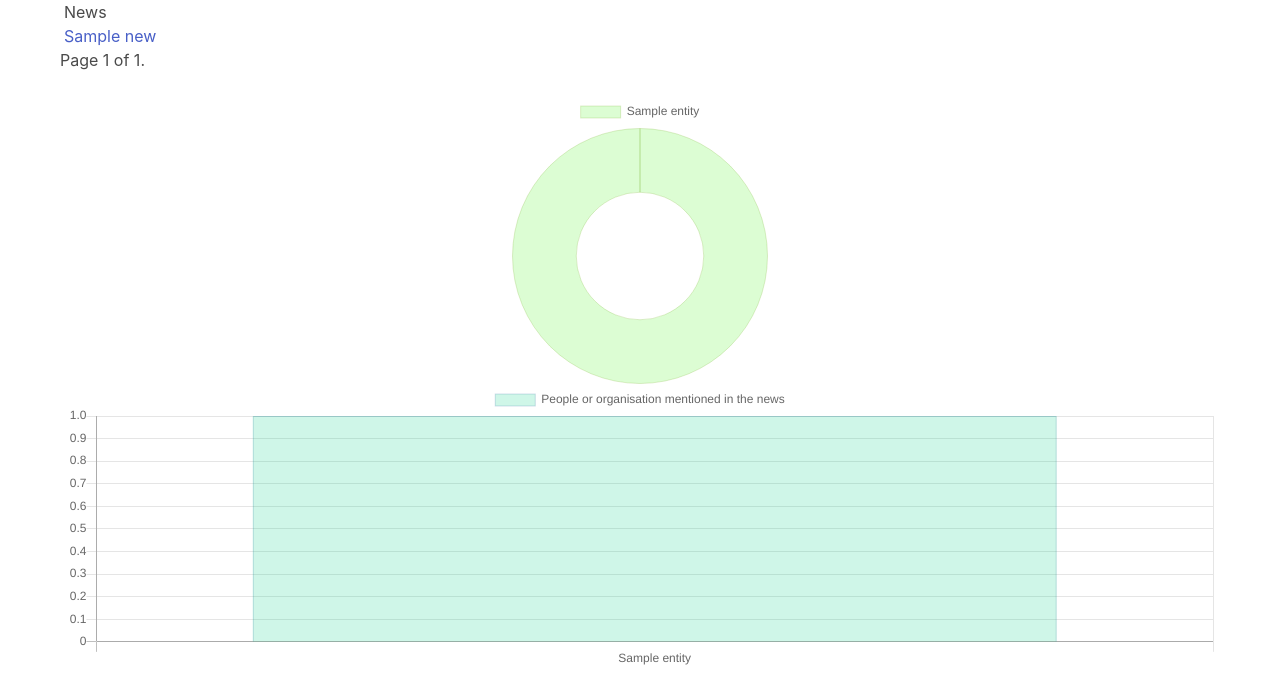
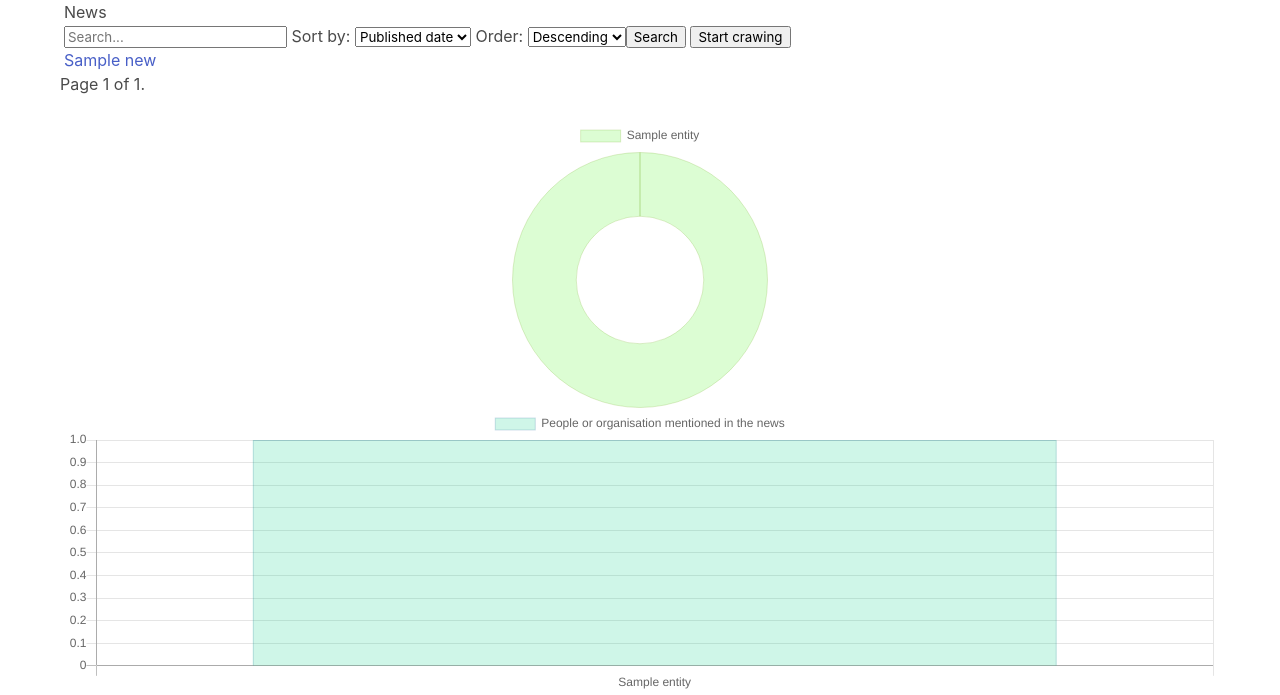
Before and after one commit to SSIvanov19/a-data-pro-internship-2022, a Django app: page /news/ in a window 1280 px wide. Shown: the part 24-719 px from the top of the page. Run offline with Django 4.2, Linux system fonts and the light colour scheme; tables that the repository leaves empty hold one stand-in row (values such as "Sample post"); parts of the project's set-up code (start-up, migrations or seed data) failed here and were passed over; some libraries are stand-ins or nearby versions.

Commit message:
Add options for sorting the news

```diff
--- a/news/templates/news/news_list.html
+++ b/news/templates/news/news_list.html
@@ -5,19 +5,35 @@
   <div class="row">
     <div class="col-md-12">
       <h1>News</h1>
+      <form action="{% url 'news:index' %}" method="get">
+        {{ formset.management_form }}
+        <input name="q" type="text" placeholder="Search..." value={{request.GET.q}}>
+        <label for="sortby">Sort by:</label>
+        <select name="sortby" id="sortby">
+          <option value="pub_date">Published date</option>
+          <option value="title">Title</option>
+        </select>
+        <label for="order">Order:</label>
+        <select name="order" id="order">
+          <option value="desc">Descending</option>
+          <option value="asc">Ascending</option>
+          <input type="submit" value="Search">
+
+        <button type="button">Start crawing</button>
+      </form>
       <ul>
       {% for news in object_list %}
         <li><a href={% url 'news:detail' pk=news.pk%}>{{ news.title }}</a></li>
       {% empty %}
-        <li>No news yet.</li>
+        <li>No news found! Maybe you want to search for some?</li>
       {% endfor %}
       </ul>
 
       <div class="pagination">
         <span class="step-links">
             {% if page_obj.has_previous %}
-                <a href="?page=1">&laquo; first</a>
-                <a href="?page={{ page_obj.previous_page_number }}">previous</a>
+                <a href="?page=1&q={{request.GET.q}}&order={{request.GET.order}}&sortby={{request.GET.sortby}}">&laquo; first</a>
+                <a href="?page={{ page_obj.previous_page_number }}&q={{request.GET.q}}&order={{request.GET.order}}&sortby={{request.GET.sortby}}">previous</a>
             {% endif %}
 
             <span class="current">
@@ -25,8 +41,8 @@
             </span>
 
             {% if page_obj.has_next %}
-                <a href="?page={{ page_obj.next_page_number }}">next</a>
-                <a href="?page={{ page_obj.paginator.num_pages }}">last &raquo;</a>
+                <a href="?page={{ page_obj.next_page_number }}&q={{request.GET.q}}&order={{request.GET.order}}&sortby={{request.GET.sortby}}">next</a>
+                <a href="?page={{ page_obj.paginator.num_pages }}&q={{request.GET.q}}&order={{request.GET.order}}&sortby={{request.GET.sortby}}">last &raquo;</a>
             {% endif %}
 
           </span>
--- a/news/views.py
+++ b/news/views.py
@@ -1,6 +1,6 @@
-from collections import OrderedDict
 from news.models import Entity, News, NewsImage
 from django.views.generic import ListView, DetailView
+from django.db.models import Q
 
 # Create your views here.
 
@@ -25,14 +25,39 @@ class NewsListView(ListView):
     template_name = "news/news_list.html"
     context_object_name = "news_list"
     paginate_by = 10
-    queryset = News.objects.order_by("-pub_date")
+    # queryset = News.objects.order_by("-pub_date")
+
+    def get_queryset(self):  # new
+        query = self.request.GET.get("q")
+        sort = self.request.GET.get("sortby")
+        order = self.request.GET.get("order")
+        object_list = News.objects.order_by("-pub_date")
+
+        if query:
+            object_list = News.objects.filter(
+                Q(title__icontains=query) | Q(body__icontains=query)
+            )
+
+        if sort and order:
+            if order == "asc":
+                object_list = object_list.order_by(sort)
+            else:
+                object_list = object_list.order_by("-" + sort)
+
+        return object_list
 
     def get_context_data(self, **kwargs):
         context = super().get_context_data(**kwargs)
 
-        entities = Entity.objects.all()
+        # entities = self.object_list
+        entities = Entity.objects.filter(news__in=self.object_list)
+
+        if not entities:
+            return context
+
         for entity in entities:
             entity.count = entities.filter(name=entity.name).count()
+
         context["entity_list"] = sorted(
             remove_dupes(entities), key=lambda x: x.count, reverse=True
         )
```
